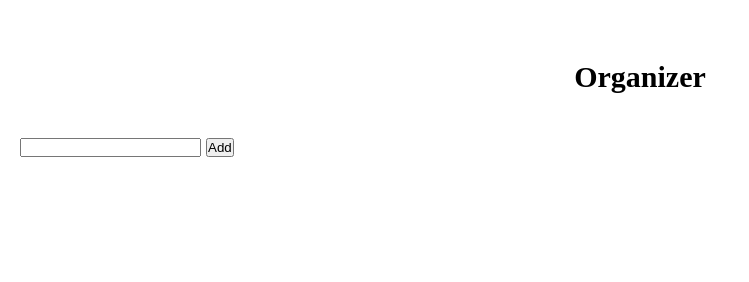
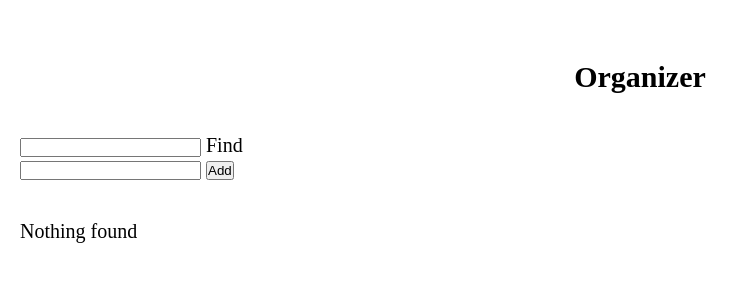
Before and after one commit to paulVer777/Mastering-JS, a plain HTML site: page index.html in a window 1280 px wide. Shown: the whole page, without its empty margins (0-749 px from the left). Drawn offline with Linux system fonts and the light colour scheme.

Commit message:
filtering added

```diff
--- a/functions.js
+++ b/functions.js
@@ -17,7 +17,7 @@ const getItemsStorage = () => {
     return items ? JSON.parse(items) : []
 }
 
-/////  ADDS ITEMS TO ARRAY OF TODOS
+///////// ADDS ITEMS TO ARRAY OF TODOS ///////////////////
 
 const addItem = (title) => {
 
@@ -30,21 +30,29 @@ const addItem = (title) => {
     })
 }
 
-/////// RENDERS TODOS TO USER SCREEN
+/////// RENDERS TODOS TO USER SCREEN ///////////////
 
 const renderFilteredTodos = (arr) => {
 
-    document.querySelector('.todos').innerHTML=''
+    let filteredTodos = arr.filter((value, index) => value.title.toLowerCase().includes(filters.filter.toLocaleLowerCase()))
 
-    arr.forEach((value, index) => {
 
-        const element = createDOMItem(value)
-        document.querySelector('.todos').appendChild(element)
 
-    })
+    document.querySelector('.todos').innerHTML = ''
+
+    if (!filteredTodos.length) {
+        document.querySelector('.todos').textContent = 'Nothing found'
+    } else {
+        filteredTodos.forEach((value, index) => {
+
+
+            const element = createDOMItem(value)
+            document.querySelector('.todos').appendChild(element)
+        })
+    }
 }
 
-///////////// CREATES DOM ITEM
+///////////// CREATES DOM ITEM //////////////////////
 
 const createDOMItem = item => {
 
@@ -63,13 +71,14 @@ const createDOMItem = item => {
 
 }
 
-//////REMOVES ITEM FROM AN ARRAY///////////
+//////REMOVES ITEM FROM AN ARRAY////////////////////////
 
 
-const removeItem=(id)=>{
+const removeItem = (id) => {
 
- const index=todos.findIndex((value,index) => id == value.id)
- todos.splice(index,1)
- sendToStorage(todos)
- renderFilteredTodos(todos)
+    const index = todos.findIndex((value, index) => id == value.id)
+    todos.splice(index, 1)
+
+    sendToStorage(todos)
+    renderFilteredTodos(todos)
 }
--- a/index.html
+++ b/index.html
@@ -12,6 +12,9 @@
 <body>
     <h1 class='h1-home'>Organizer</h1>
 
+    <label>
+        <input type="text" class="find"> Find
+    </label>
 
     <form class="form">
         <input type='text' class='input input-add' name="input1">
--- a/main.js
+++ b/main.js
@@ -2,12 +2,19 @@ const todos = getItemsStorage()
 
 
 const filters = {
-
+    filter: ''
 
 }
 
 renderFilteredTodos(todos)
 
+
+
+document.querySelector('.find').addEventListener('input', (e) => {
+
+    filters.filter = e.target.value
+    renderFilteredTodos(todos)
+})
 
 document.querySelector('.form').addEventListener('submit', (e) => {
 
--- a/styles.css
+++ b/styles.css
@@ -8,7 +8,7 @@ html {
 }
 
 
-body{
+body {
     padding: 2rem;
     font-size: 2rem;
 }
@@ -26,3 +26,8 @@ body{
     background-color: brown;
     padding: 2rem;
 } */
+
+
+.todos {
+    margin-top: 4rem;
+}
```
